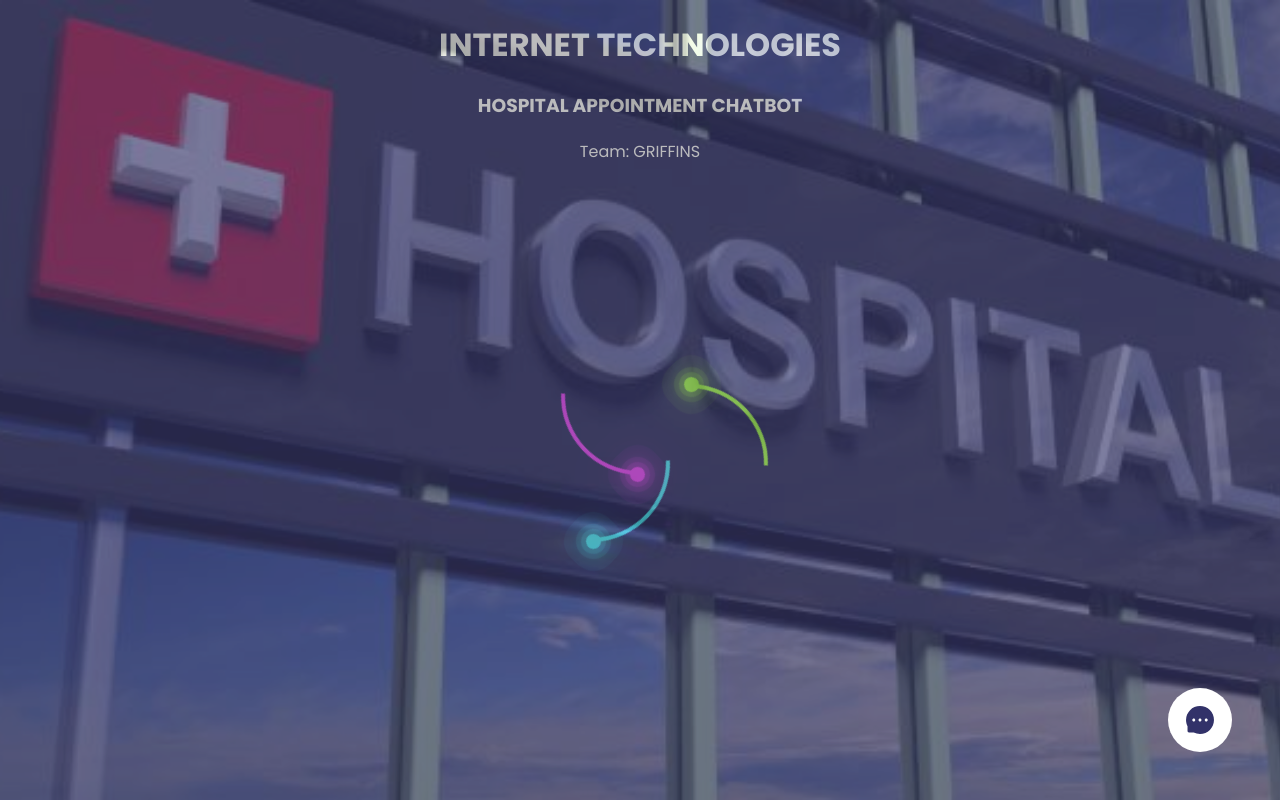
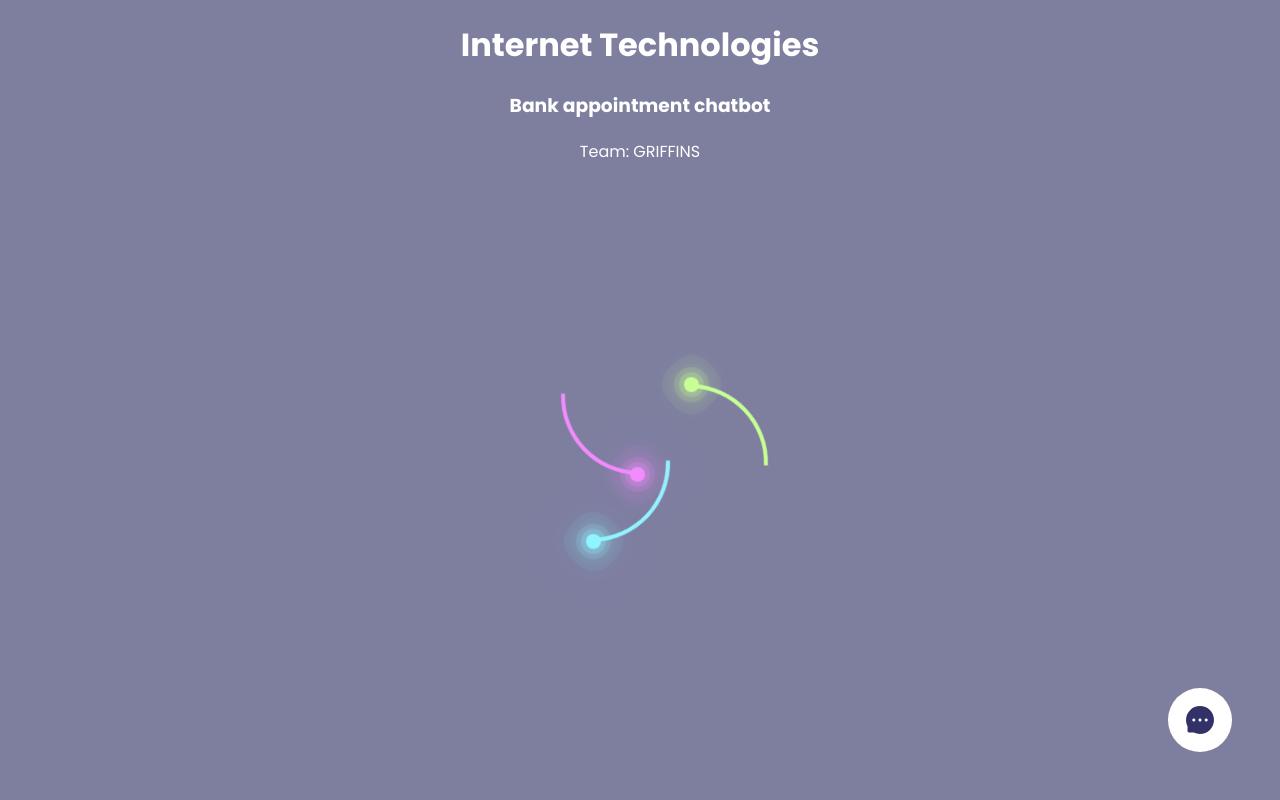
Before and after one commit to santilema/wordspotting-chatbot, a React (Create React App) app in the folder chatbot-ui/: page / in a window 1280 px wide. Built offline with nearby package versions, Linux system fonts and the light colour scheme; no server answers.

Commit message:
Remote BackGround Image

```diff
--- a/chatbot-ui/src/App.js
+++ b/chatbot-ui/src/App.js
@@ -2,7 +2,6 @@ import Collector from "./components/collector";
 import Info from "./components/info";
 import React, { useState, useEffect } from "react";
 import styled from "styled-components";
-import bgImage from "./assets/hospital_image.jpeg";
 
 import { io } from "socket.io-client";
 const socket = io();
@@ -13,10 +12,6 @@ const AppWrapper = styled.div`
   display: flex;
   justify-content: end;
   align-items: end;
-  background-image: url("${bgImage}");
-  background-repeat: no-repeat;
-  background-position: center;
-  background-size: cover;
   position: relative;
 `;
 
--- a/chatbot-ui/src/components/info/index.js
+++ b/chatbot-ui/src/components/info/index.js
@@ -18,8 +18,8 @@ const InfoWrap = styled.div`
 const Info = () => {
   return (
     <InfoWrap>
-      <h1>INTERNET TECHNOLOGIES</h1>
-      <h3>HOSPITAL APPOINTMENT CHATBOT</h3>
+      <h1>Internet Technologies</h1>
+      <h3>Bank appointment chatbot</h3>
       <p>Team: GRIFFINS</p>
       <Animation />
     </InfoWrap>
```
